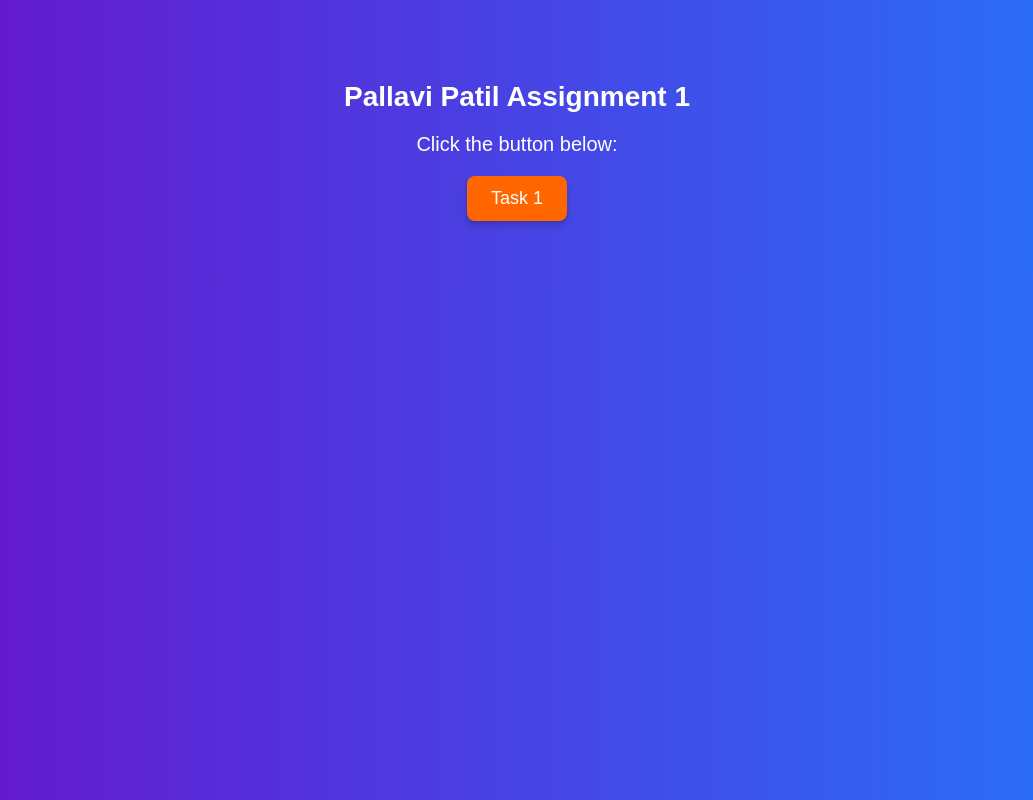
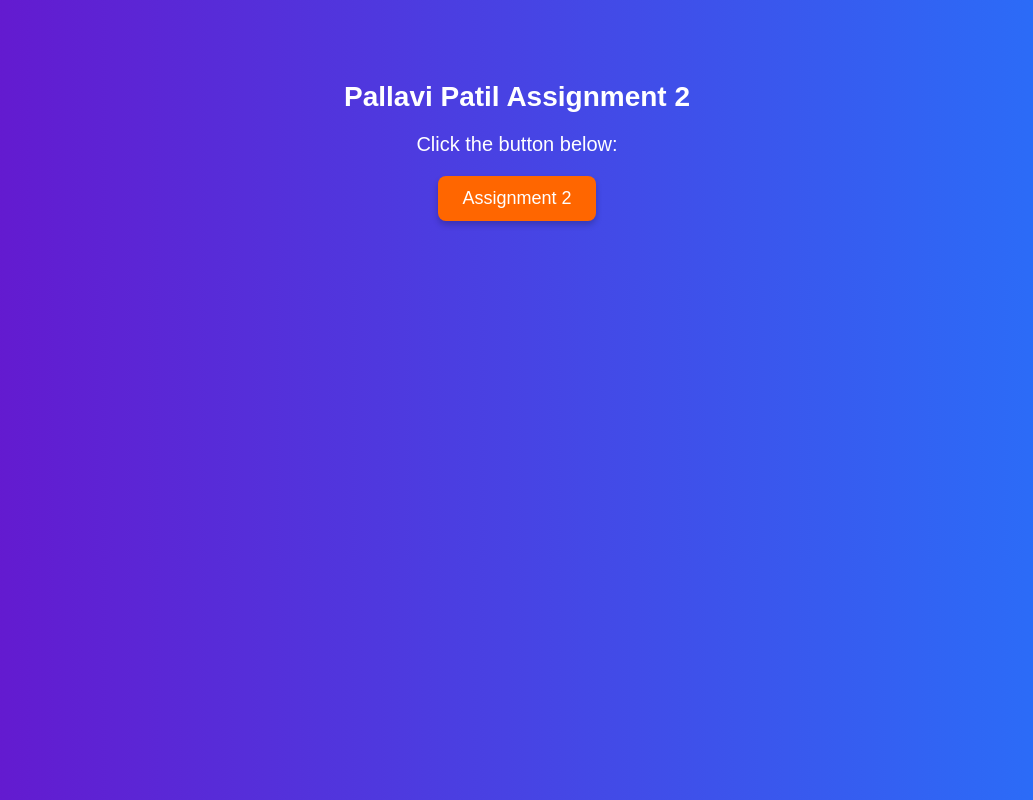
Before and after one commit to PallaviPatil5201/Assignment-2-Pallavi-Patil, a plain HTML site: page index.html in a window 1280 px wide. Shown: the whole page, without its empty margins (123-1156 px from the left). Drawn offline with Linux system fonts and the light colour scheme.

Commit message:
Update index.html

```diff
--- a/index.html
+++ b/index.html
@@ -37,8 +37,8 @@
     </style>
 </head>
 <body>
-    <h2>Pallavi Patil Assignment 1</h2>
+    <h2>Pallavi Patil Assignment 2</h2>
     <p>Click the button below:</p>
-    <button>Task 1</button>
+    <button>Assignment 2</button>
 </body>
 </html>
```
